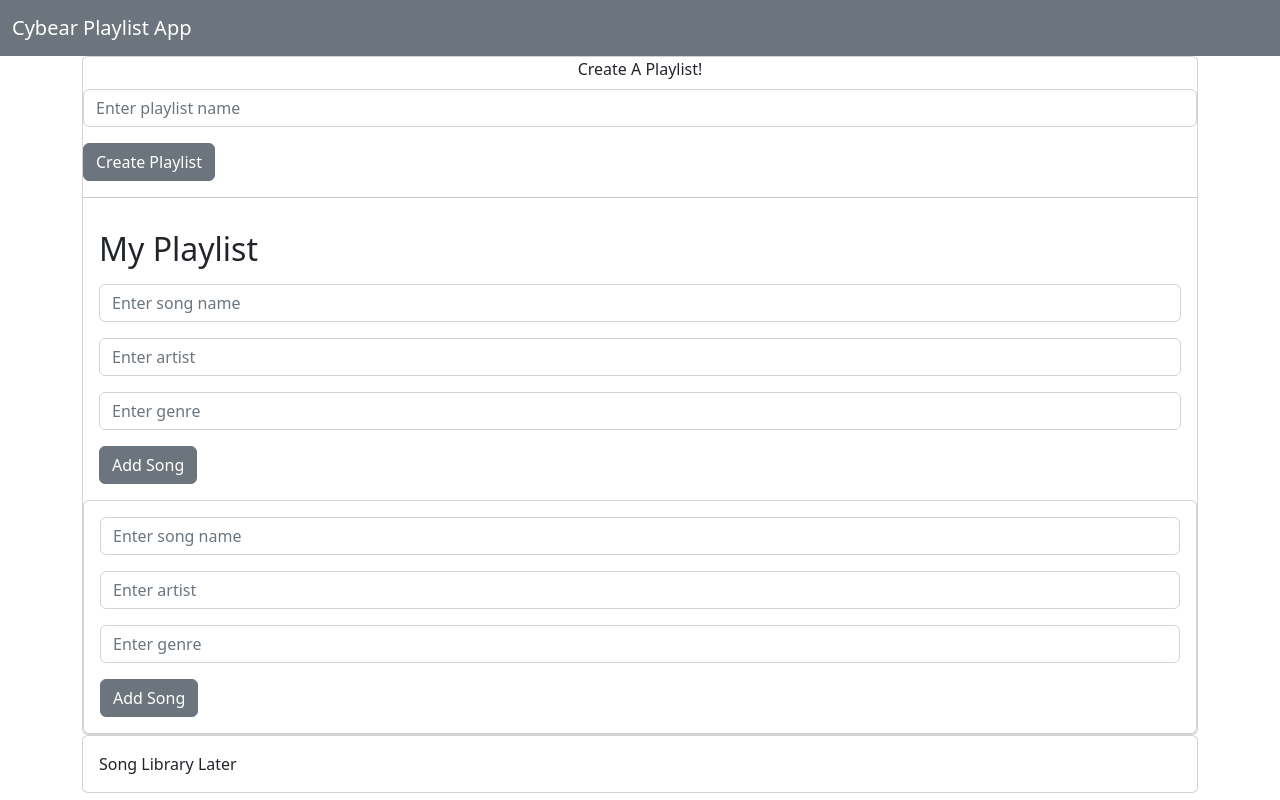
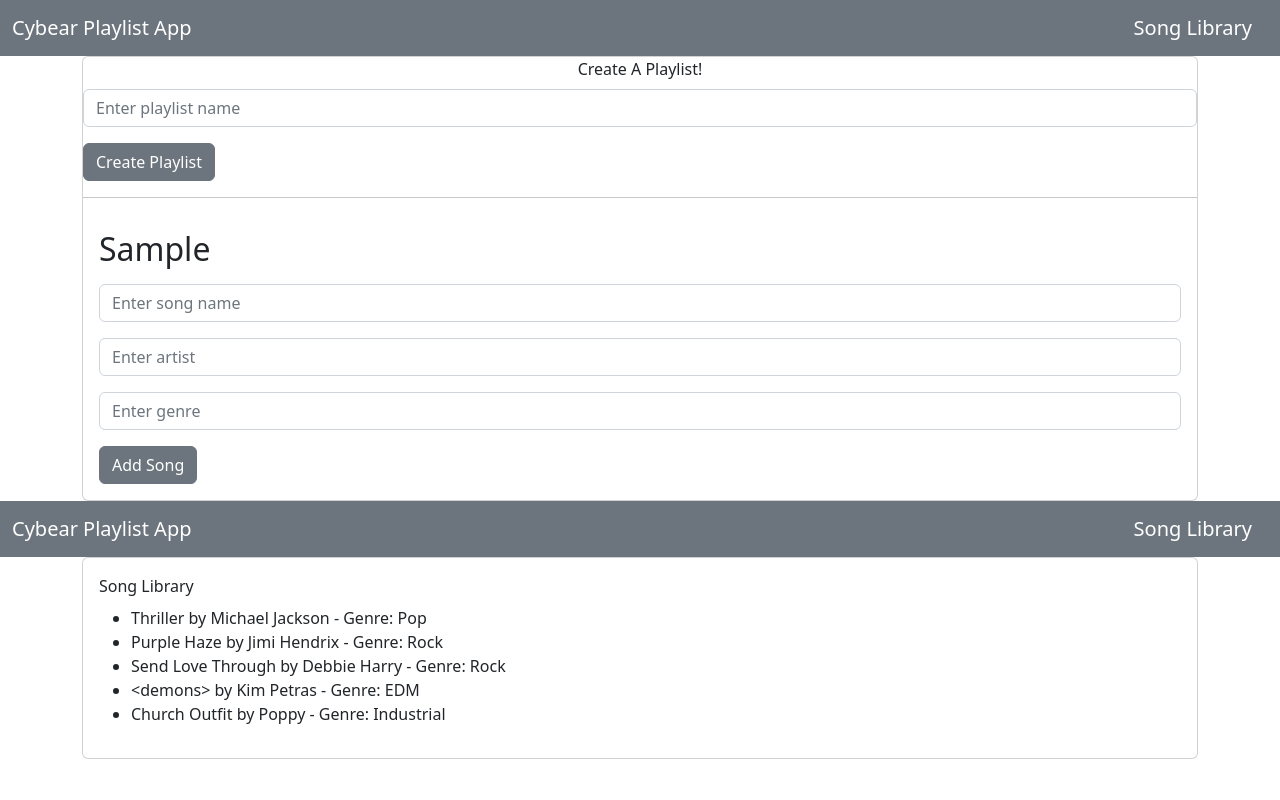
Before and after one commit to jsav11/reactPortfolio, a React (Create React App) app: page /library in a window 1280 px wide. Both pictures are taken after typing "Sample" into the empty fields and a click on the button "Create Playlist". Built offline with nearby package versions, Linux system fonts and the light colour scheme.

Commit message:
Add Playlists, Add Songs, Topbar

```diff
--- a/src/App.js
+++ b/src/App.js
@@ -2,11 +2,12 @@ import logo from './logo.svg';
 import './App.css';
 import './components/Header';
 import TopBar from './components/TopBar';
-import { Route, Routes } from 'react-router-dom';
+import { BrowserRouter as Router, Route, Routes } from 'react-router-dom';
 import { Container, Card, CardBody, CardTitle } from 'reactstrap';
 import { useState } from 'react';
 import Playlist from './components/Playlist';
 import PlaylistForm from './components/PlaylistForm';
+import PlaylistCard from './components/Playlist';
 import CreatePlaylistForm from './components/CreatePlaylistForm';
 import SongLibrary from './components/SongLibrary';
 
@@ -32,30 +33,43 @@ export default function App() {
     setPlaylists([...playlists, newPlaylist]);
   };
 
+  const addSong = (playlistId, newSong) => {
+    setPlaylists((prevPlaylists) =>
+      prevPlaylists.map((playlist) => {
+        if (playlist.id === playlistId) {
+          return {
+            ...playlist,
+            songs: [...playlist.songs, newSong]
+          };
+        }
+        return playlist;
+      })
+    );
+  };
+
   return (
-    <>
+    <Router>
       <TopBar />
       <Container>
         <Card>
           <CardTitle className='mx-auto'>Create A Playlist!</CardTitle>
-        <CreatePlaylistForm createPlaylist={createPlaylist} />
+          <CreatePlaylistForm createPlaylist={createPlaylist} />
           <hr />
           <CardBody>
             {playlists.map((playlist) => (
-              <Playlist key={playlist.id} playlist={playlist} />
+              <PlaylistCard
+                key={playlist.id}
+                name={playlist.name}
+                songs={playlist.songs}
+                addSong={addSong}
+              />
             ))}
           </CardBody>
-          <Card>
-            <CardBody>
-              <PlaylistForm />
-            </CardBody>
-          </Card>
-        </Card>
-        <Card>
-          <CardBody>Song Library Later</CardBody>
         </Card>
       </Container>
-    </>
+      <Routes>
+        <Route path="/library" element={<SongLibrary />} />
+      </Routes>
+    </Router>
   );
-
 }
--- a/src/components/Playlist.js
+++ b/src/components/Playlist.js
@@ -1,34 +1,41 @@
 import React, { useState } from 'react';
+import { Card, CardTitle, CardBody } from 'reactstrap';
 import PlaylistForm from './PlaylistForm';
+import CreatePlaylistForm from './CreatePlaylistForm';
 
-export default function Playlist() {
-  const [playlistSongs, setPlaylistSongs] = useState([]);
+export default function PlaylistCard({ name, songs, addSong }) {
+  const [playlistSongs, setPlaylistSongs] = useState(songs);
 
-  const Playlist = ({ playlist }) => {
-    return (
-      <div>
-        <h2>{playlist.name}</h2>
-        <ul>
-          {playlist.songs.map((song) => (
-            <li key={song.id}>{song.name}</li>
-          ))}
-        </ul>
-      </div>
-    );
-  };
+  // const Playlist = ({name, songs }) => {
+  //   return (
+  //     <Card>
+  //       <CardTitle className="mx-auto">{name}</CardTitle>
+  //       <CardBody>
+  //         <ul>
+  //           {songs.map((song) => (
+  //             <li key={song.id}>
+  //               {song.name} by {song.artist} - Genre: {song.genre}
+  //             </li>
+  //           ))}
+  //         </ul>
+  //       </CardBody>
+  //     </Card>
+  //   );
+  // };
 
   const handleDeleteSong = (songId) => {
     setPlaylistSongs((prevSongs) =>
       prevSongs.filter((song) => song.id !== songId)
     );
   };
-  const addSong = (newSong) => {
+  const handleAddSong = (newSong) => {
     setPlaylistSongs((prevSongs) => [...prevSongs, newSong]);
+    addSong(newSong);
   };
 
   return (
     <div>
-      <h2>My Playlist</h2>
+      <h2>{name}</h2>
       <ul>
         {playlistSongs.map((song) => (
           <li key={song.id}>
@@ -43,7 +50,7 @@ export default function Playlist() {
           </li>
         ))}
       </ul>
-      <PlaylistForm addSong={addSong} />
+      <PlaylistForm addSong={handleAddSong} />
     </div>
   );
 }
--- a/src/components/SongLibrary.js
+++ b/src/components/SongLibrary.js
@@ -1,7 +1,9 @@
 import React, { useState } from 'react';
+import { Card, CardTitle, CardBody, Container } from 'reactstrap';
+import TopBar from './TopBar';
 
 export default function SongLibrary() {
-  const [playlistSongs, setPlaylistSongs] = useState([
+  const [playlistSongs] = useState([
     { id: 0, name: 'Thriller', artist: 'Michael Jackson', genre: 'Pop' },
     { id: 1, name: 'Purple Haze', artist: 'Jimi Hendrix', genre: 'Rock' },
     { id: 2, name: 'Send Love Through', artist: 'Debbie Harry', genre: 'Rock' },
@@ -10,6 +12,22 @@ export default function SongLibrary() {
   ]);
 
   return (
-    <SongLibrary />
+    <>
+      <TopBar />
+      <Container>
+        <Card>
+          <CardBody>
+            <CardTitle>Song Library</CardTitle>
+            <ul>
+              {playlistSongs.map((song) => (
+                <li key={song.id}>
+                  {song.name} by {song.artist} - Genre: {song.genre}
+                </li>
+              ))}
+            </ul>
+          </CardBody>
+        </Card>
+      </Container>
+    </>
   );
 }
--- a/src/components/TopBar.js
+++ b/src/components/TopBar.js
@@ -1,4 +1,5 @@
 import React from 'react';
+import { Link } from 'react-router-dom';
 import { Navbar, NavbarBrand } from 'reactstrap';
 
 export default function TopBar() {
@@ -10,6 +11,13 @@ export default function TopBar() {
       <NavbarBrand href="/">
         Cybear Playlist App
       </NavbarBrand>
+      <NavbarBrand href="/library">Song Library
+      </NavbarBrand>
     </Navbar>
   )
-}
+};
+
+
+// <NavbarBrand href="/">
+//   Cybear Playlist App
+// </NavbarBrand>
```
Lines whose indentation alone changed are shown as unchanged.
